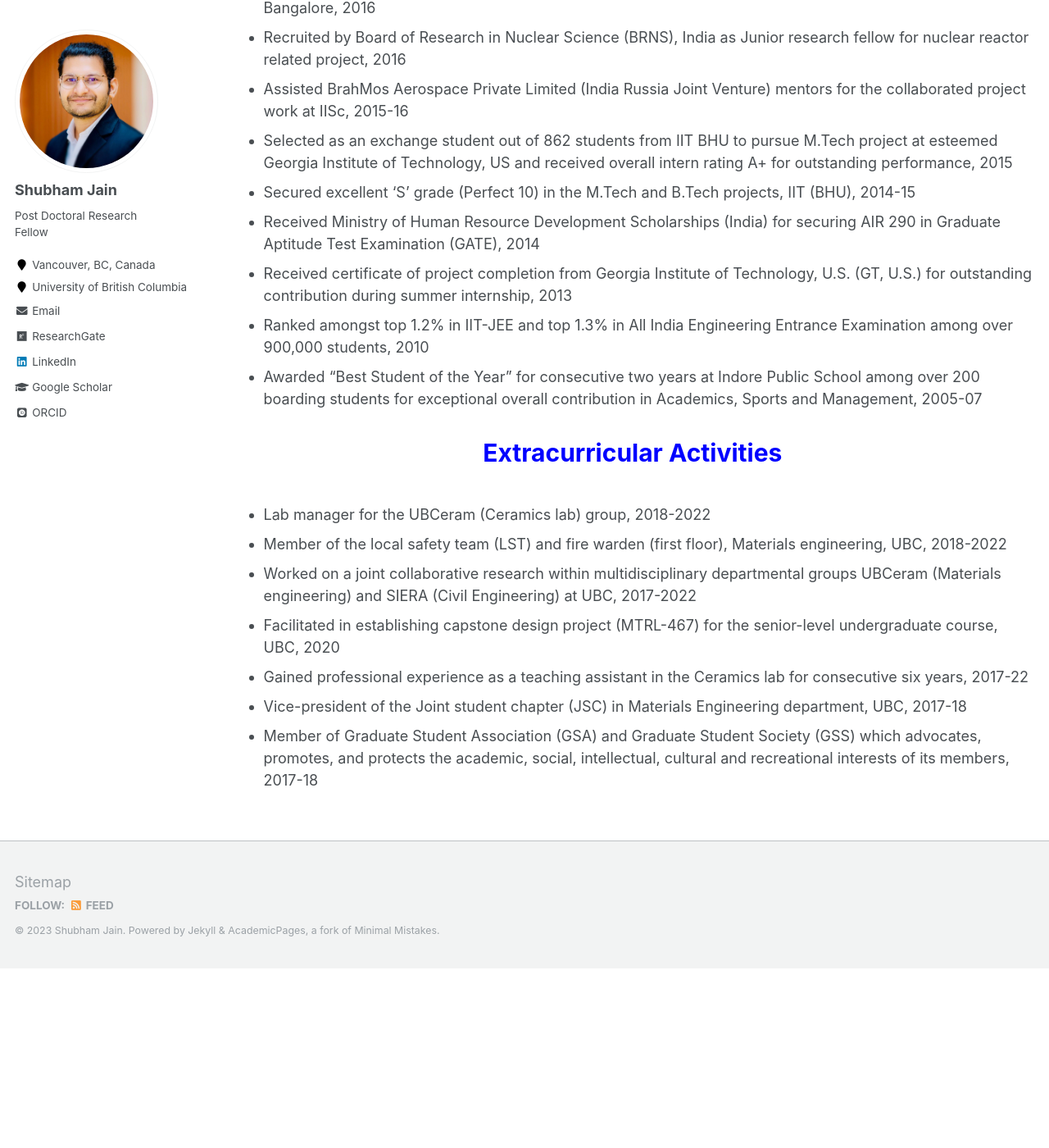
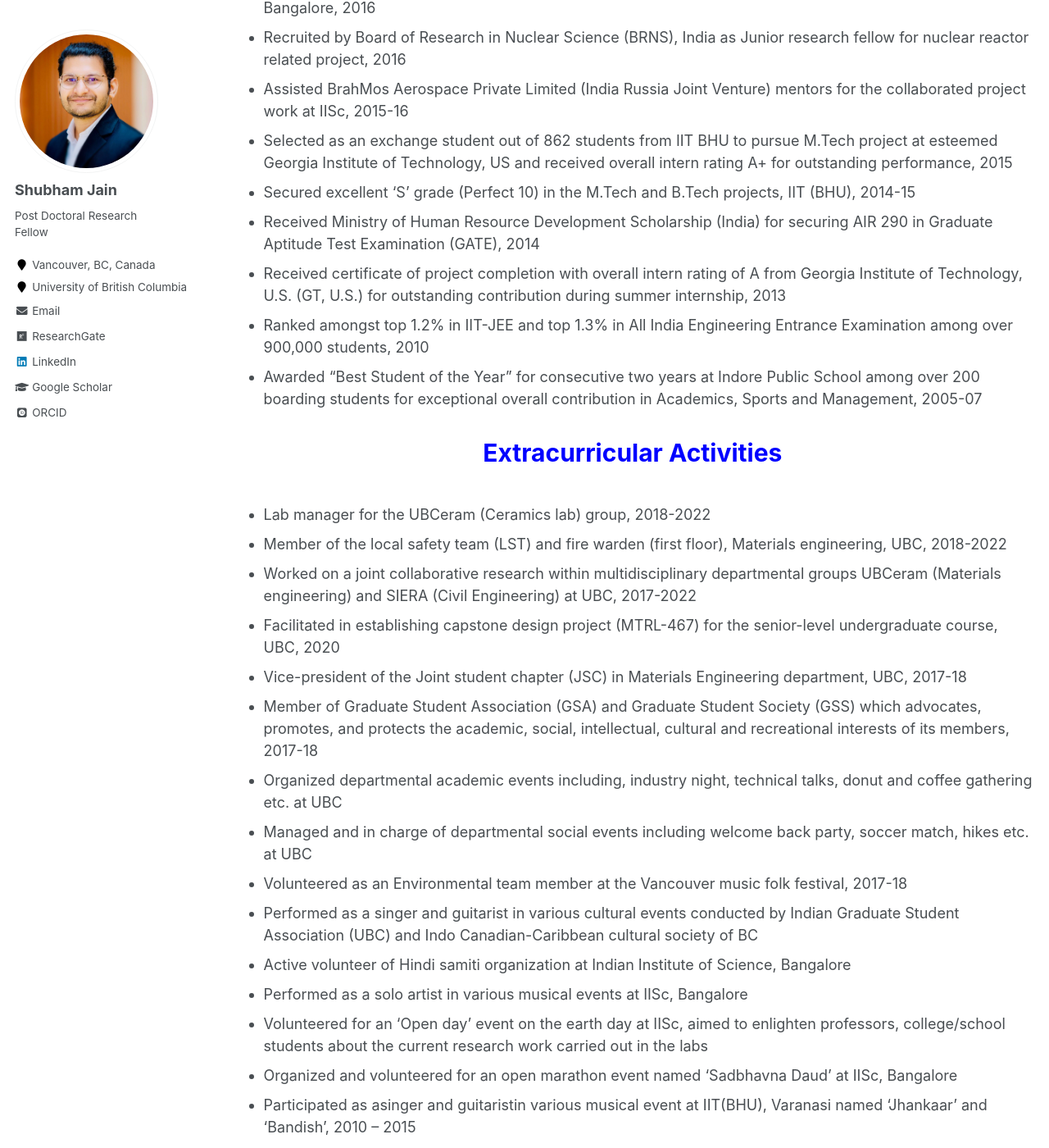
Before and after one commit to shubhamj2611/shubhamj2611.github.io, a Jekyll site: the page built from _pages/achievements.md, in a window 1280 px wide and 1400 px high, scrolled down 740 px. Shown: the whole window at 82% size. Built offline with Jekyll 4.4.1, drawn with Linux system fonts in a browser that asks for light colours; some web fonts are replaced; before the commit the page ends 1921 px from its top, so only the background shows below that; some of the changed text lies outside the part shown.

Commit message:
Update achievements.md

```diff
--- a/_pages/achievements.md
+++ b/_pages/achievements.md
@@ -15,14 +15,14 @@ author_profile: true
 *	Won 3rd prize at the student award competition, American Concrete Institute (ACI), British Columbia Chapter, 2020
 *	Secured sessional average of 91.4% in the courses undertaken at UBC, 2017
 *	Won 3rd prize as a co-author in the student poster presentation at the Conference of Metallurgist, Vancouver, 2017
-*	Rated in the top 5% student bracket by Prof. Bikramjit Basu (IISc, Bangalore) for the research work at Indian Institute of Science, Bangalore, 2016
+*	Rated in the top 10% student bracket for the research work by the supervisor at Materials Research Centre, Indian Institute of Science, Bangalore, 2016
 *	Received experience certificate from Centre for Sponsored Schemes and Projects, Indian Institute of Science, Bangalore, 2016
 *	Recruited by Board of Research in Nuclear Science (BRNS), India as Junior research fellow for nuclear reactor related project, 2016
 *	Assisted BrahMos Aerospace Private Limited (India Russia Joint Venture) mentors for the collaborated project work at IISc, 2015-16
 *	Selected as an exchange student out of 862 students from IIT BHU to pursue M.Tech project at esteemed Georgia Institute of Technology, US and received overall intern rating A+ for outstanding performance, 2015
 *	Secured excellent ‘S’ grade (Perfect 10) in the M.Tech and B.Tech projects, IIT (BHU), 2014-15
-*	Received Ministry of Human Resource Development Scholarships (India) for securing AIR 290 in Graduate Aptitude Test Examination (GATE), 2014
-*	Received certificate of project completion from Georgia Institute of Technology, U.S. (GT, U.S.) for outstanding contribution during summer internship, 2013
+*	Received Ministry of Human Resource Development Scholarship (India) for securing AIR 290 in Graduate Aptitude Test Examination (GATE), 2014
+*	Received certificate of project completion with overall intern rating of A from Georgia Institute of Technology, U.S. (GT, U.S.) for outstanding contribution during summer internship, 2013
 *	Ranked amongst top 1.2% in IIT-JEE and top 1.3% in All India Engineering Entrance Examination among over 900,000 students, 2010
 *	Awarded “Best Student of the Year” for consecutive two years at Indore Public School among over 200 boarding students for exceptional overall contribution in Academics, Sports and Management, 2005-07
 
@@ -32,6 +32,14 @@ author_profile: true
 *	Member of the local safety team (LST) and fire warden (first floor), Materials engineering, UBC, 2018-2022
 *	Worked on a joint collaborative research within multidisciplinary departmental groups UBCeram (Materials engineering) and SIERA (Civil Engineering) at UBC, 2017-2022
 *	Facilitated in establishing capstone design project (MTRL-467) for the senior-level undergraduate course, UBC, 2020
-* Gained professional experience as a teaching assistant in the Ceramics lab for consecutive six years, 2017-22
 *	Vice-president of the Joint student chapter (JSC) in Materials Engineering department, UBC, 2017-18
 *	Member of Graduate Student Association (GSA) and Graduate Student Society (GSS) which advocates, promotes, and protects the academic, social, intellectual, cultural and recreational interests of its members, 2017-18
+*	Organized departmental academic events including, industry night, technical talks, donut and coffee gathering etc. at UBC
+*	Managed and in charge of departmental social events including welcome back party, soccer match, hikes etc. at UBC
+*	Volunteered as an Environmental team member at the Vancouver music folk festival, 2017-18
+*	Performed as a singer and guitarist in various cultural events conducted by Indian Graduate Student Association (UBC) and Indo Canadian-Caribbean cultural society of BC
+*	Active volunteer of Hindi samiti organization at Indian Institute of Science, Bangalore
+*	Performed as a solo artist in various musical events at IISc, Bangalore
+*	Volunteered for an ‘Open day’ event on the earth day at IISc, aimed to enlighten professors, college/school students about the current research work carried out in the labs
+*	Organized and volunteered for an open marathon event named ‘Sadbhavna Daud’ at IISc, Bangalore
+*	Participated as asinger and guitaristin various musical event at IIT(BHU), Varanasi named ‘Jhankaar’ and ‘Bandish’, 2010 – 2015
```
